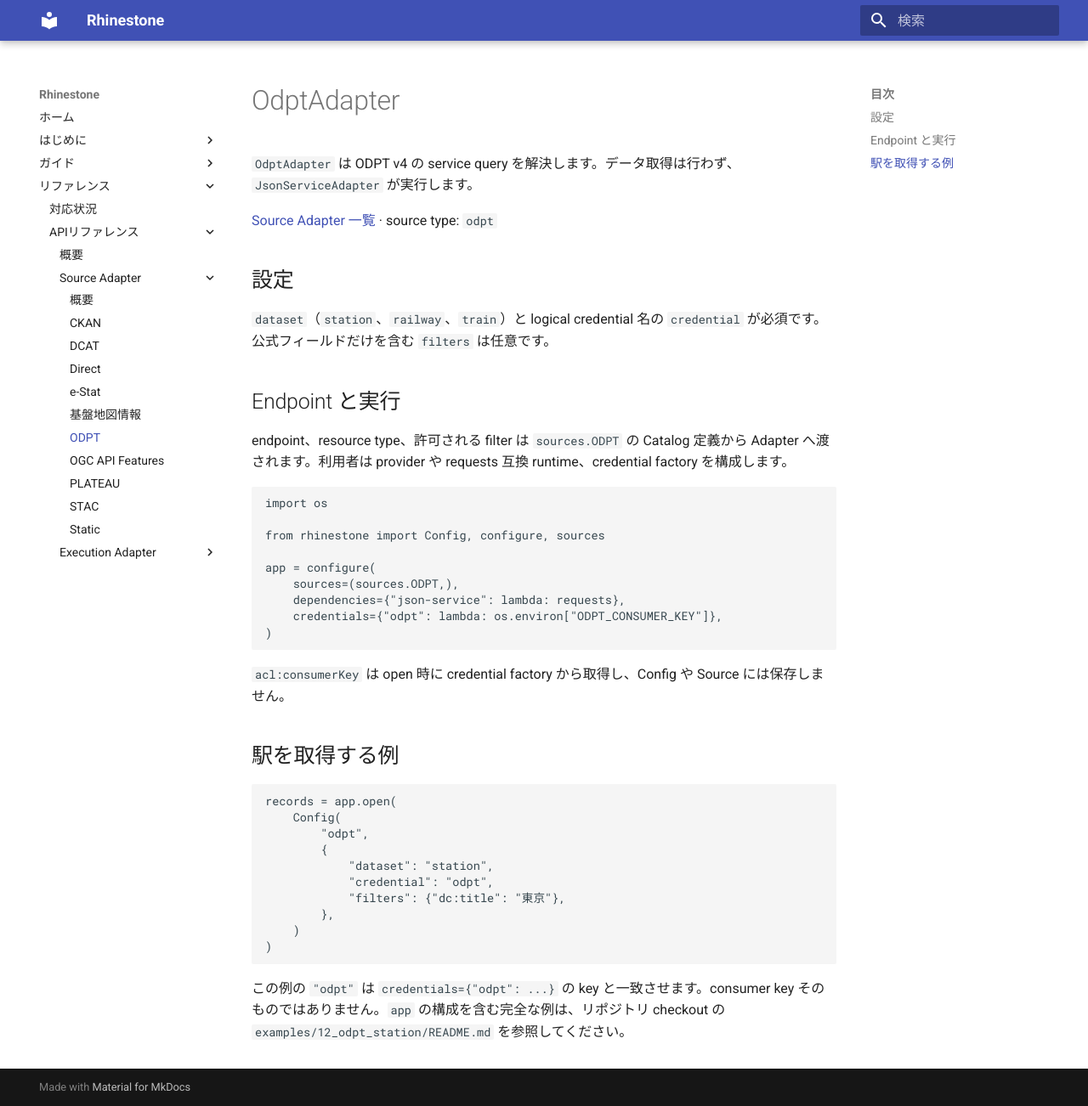
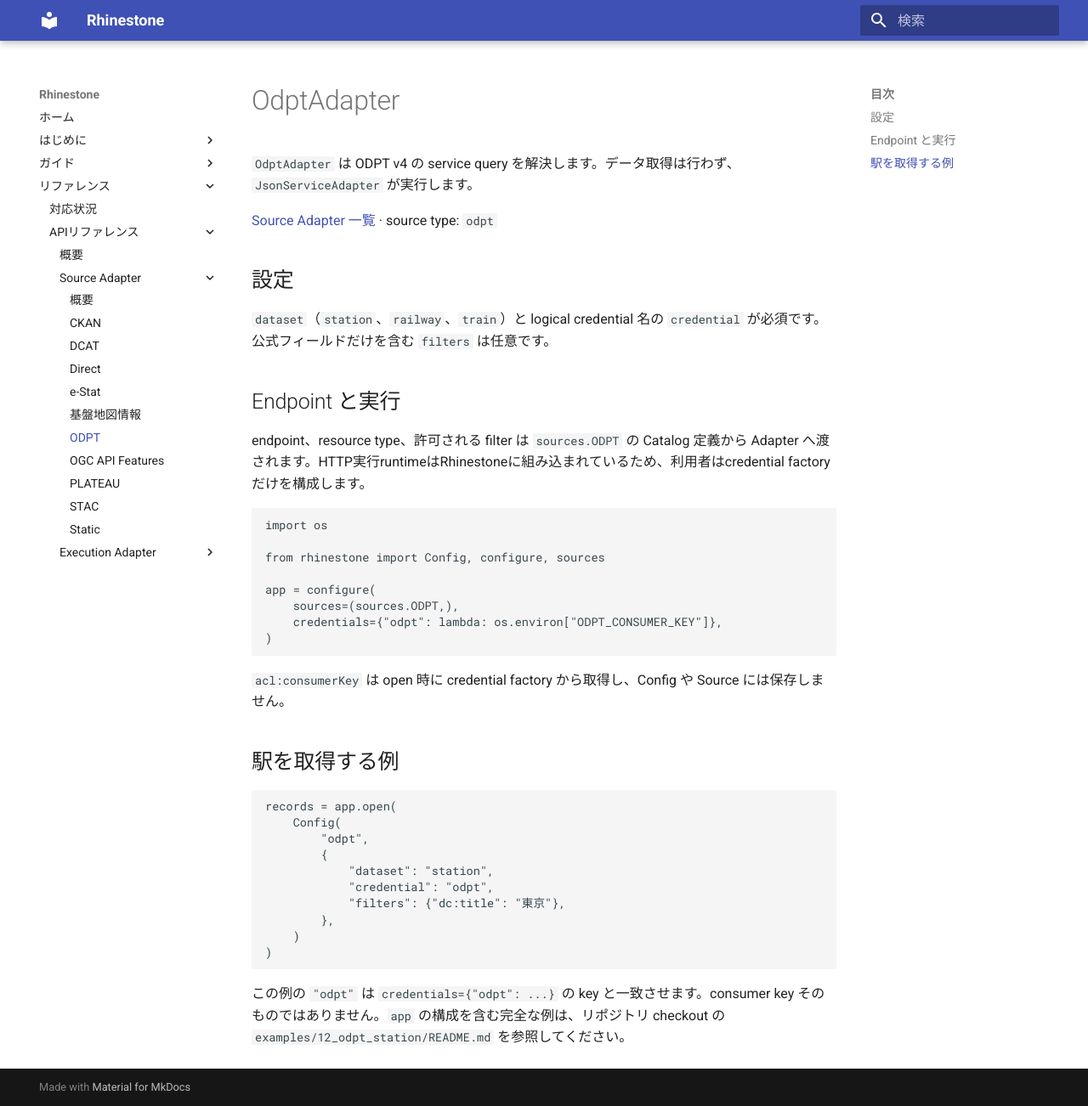
Before and after one commit to u-kitazawa/rhinestone, an MkDocs documentation site: the page built from docs/api/adapters/odpt.md, in a window 1280 px wide and 1302 px high. Shown: the whole window at 85% size. Built offline with MkDocs 1.6.1 and Material for MkDocs 9.7.7, drawn with Linux system fonts in a browser that asks for light colours.

Commit message:
docs: use built-in HTTP for ODPT execution

````diff
--- a/docs/api/adapters/odpt.md
+++ b/docs/api/adapters/odpt.md
@@ -10,7 +10,7 @@
 
 ## Endpoint と実行
 
-endpoint、resource type、許可される filter は `sources.ODPT` の Catalog 定義から Adapter へ渡されます。利用者は provider や requests 互換 runtime、credential factory を構成します。
+endpoint、resource type、許可される filter は `sources.ODPT` の Catalog 定義から Adapter へ渡されます。HTTP実行runtimeはRhinestoneに組み込まれているため、利用者はcredential factoryだけを構成します。
 
 ```python
 import os
@@ -19,7 +19,6 @@ from rhinestone import Config, configure, sources
 
 app = configure(
     sources=(sources.ODPT,),
-    dependencies={"json-service": lambda: requests},
     credentials={"odpt": lambda: os.environ["ODPT_CONSUMER_KEY"]},
 )
 ```
````
